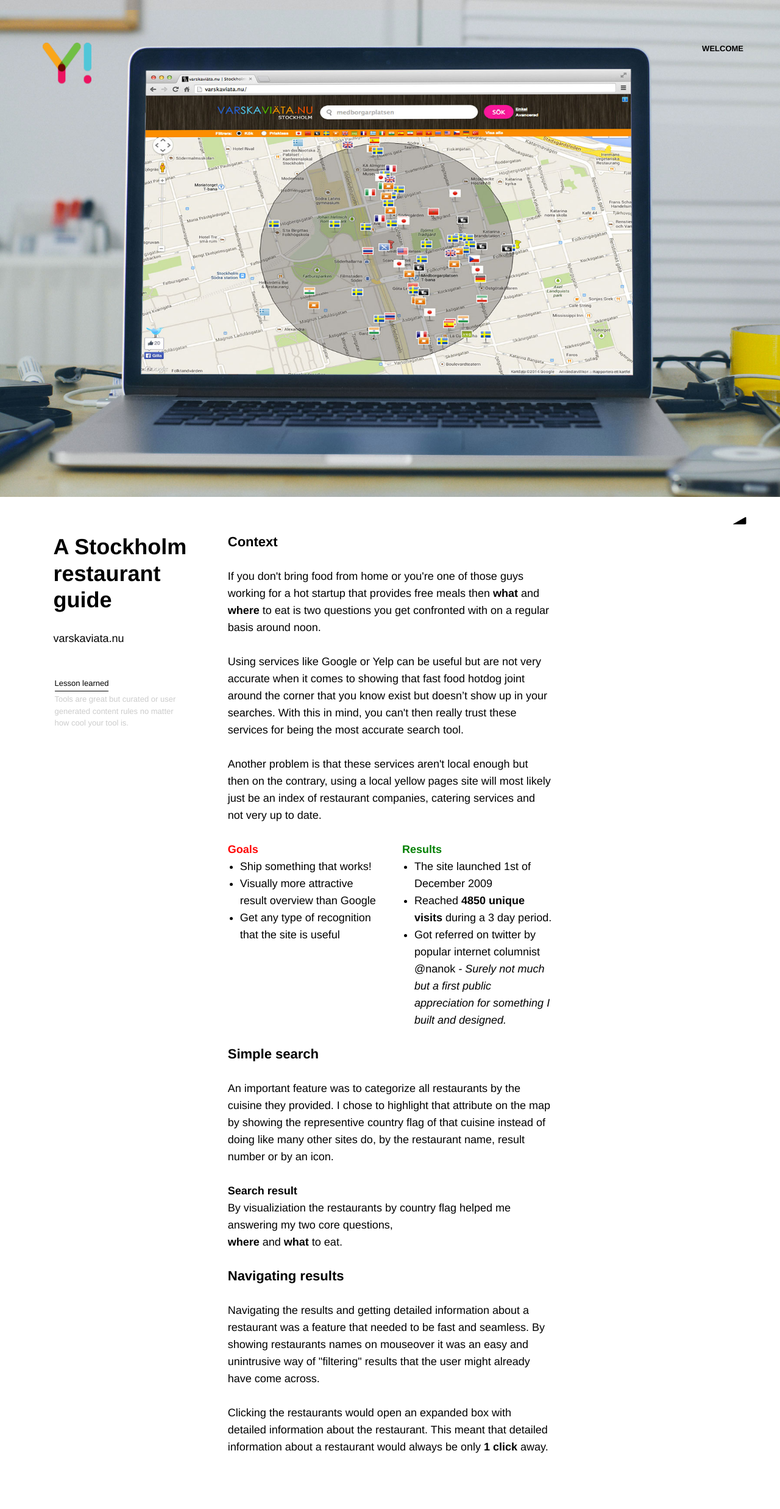
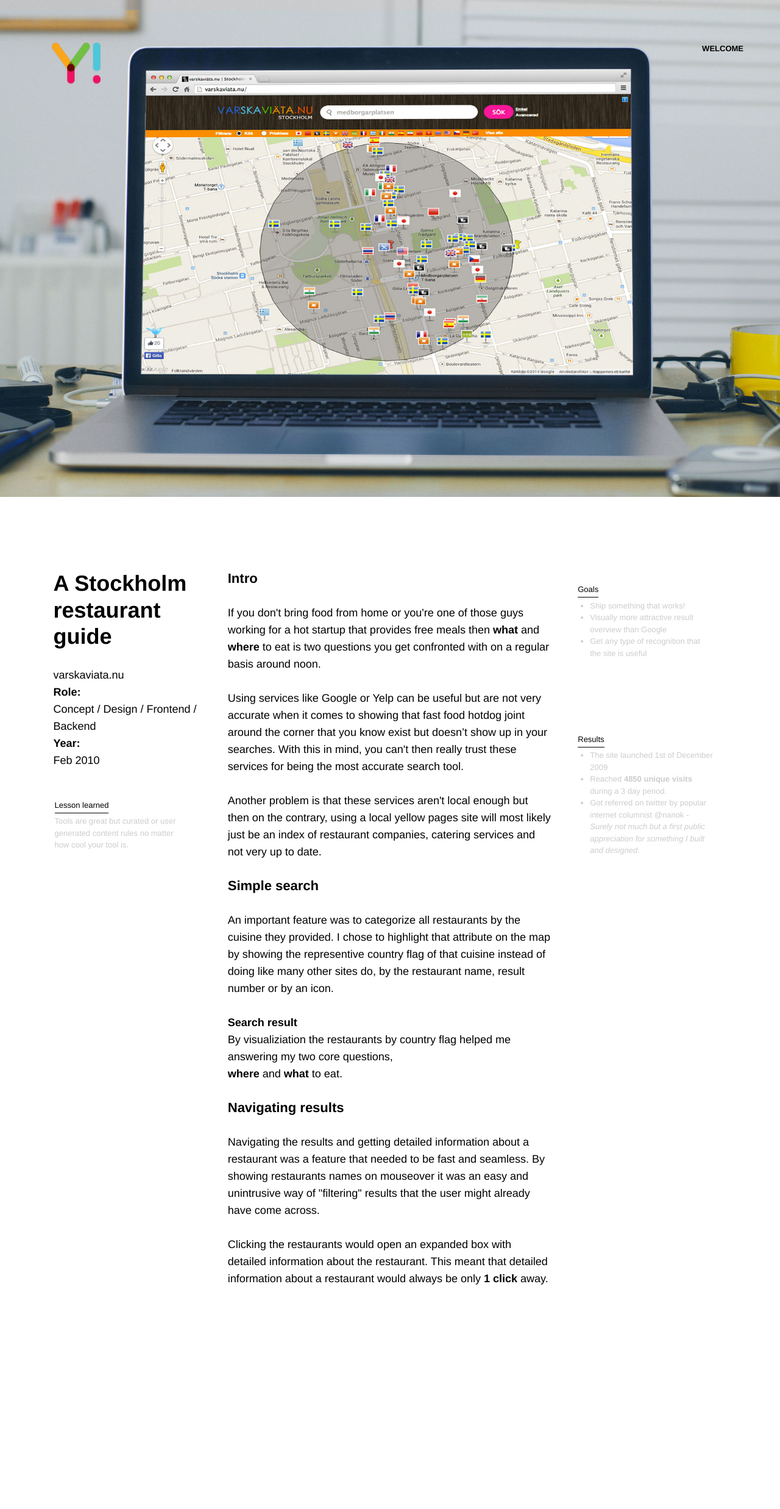
Before and after one commit to moppedisco/blog, a Jekyll site: the page built from varskaviata/index.html, in a window 1280 px wide. Shown: the whole page at 61% size. Built offline with Jekyll 4.4.1, drawn with Linux system fonts in a browser that asks for light colours; nearby versions of some CDN libraries; library files that are not in the unit come from our copies; Markdown is read by kramdown in place of the engine named in the settings; after the commit the page ends 2259 px from its top, so only the background shows below that.

Commit message:
more text on homepage and small layout changes.

```diff
--- a/css/style.css
+++ b/css/style.css
@@ -1315,8 +1315,17 @@ Created:    2012-04-11
 /* ======================================================================================== */
 /* ======================================================================================== */
 /* DEFAULTS */
+.meta {
+  margin-left: 0;
+  list-style: none;
+  margin-bottom: 28px;
+  margin-bottom: 1.5555555555555556rem;
+}
 .ul-inline {
   margin-left: 20px;
+}
+.divider {
+  text-align: center;
 }
 @font-face {
   font-family: 'entypo';
@@ -1335,7 +1344,7 @@ Created:    2012-04-11
 .logo {
   position: fixed;
   top: 70px;
-  left: 70px;
+  left: 85px;
   transform: none;
   z-index: 10;
   width: 80px;
@@ -1361,7 +1370,7 @@ Created:    2012-04-11
   margin: 0;
 }
 .page-section {
-  padding: 60px 0;
+  padding: 120px 0;
 }
 .page-section__inner {
   max-width: 1105px;
@@ -1370,13 +1379,11 @@ Created:    2012-04-11
   position: relative;
 }
 .page-section__name {
-  font-size: 18px;
-  font-size: 1rem;
+  font-size: 36px;
+  font-size: 2rem;
   line-height: 1.5555555555555556;
   font-family: 'Helvetica Neue', Helvetica, Arial, sans-serif;
-  color: orange;
-  margin-bottom: 56px;
-  margin-bottom: 3.111111111111111rem;
+  line-height: 100%;
 }
 .page-section--loading {
   display: none;
@@ -1416,17 +1423,13 @@ Created:    2012-04-11
 }
 .page-section--intro {
   padding-top: 120px;
-  min-height: 630px;
-}
-.page-section--intro .page-section__inner {
-  position: static;
 }
 .intro-section__title {
   font-size: 40px;
   font-size: 2.2222222222222223rem;
   line-height: 1.4;
-  margin-bottom: 56px;
-  margin-bottom: 3.111111111111111rem;
+  margin-bottom: 140px;
+  margin-bottom: 7.777777777777778rem;
   opacity: 1;
   transform: translateY(70px);
   width: 66%;
@@ -1475,10 +1478,9 @@ Created:    2012-04-11
 }
 .content-box--intro {
   margin-left: -20px;
-  width: 220px;
-  position: absolute;
-  top: 130px;
-  right: 230px;
+  width: 504px;
+  margin-left: 30%;
+  margin-bottom: 0;
 }
 .content-box--intro .content-box__title {
   font-weight: normal;
@@ -1499,11 +1501,7 @@ Created:    2012-04-11
 }
 .content-box--quote {
   margin-left: -20px;
-  width: 254px;
-  position: absolute;
-  bottom: 20px;
-  left: 30%;
-  margin: 0;
+  width: 220px;
 }
 .content-box--quote .content-box__title {
   font-weight: normal;
@@ -1577,6 +1575,7 @@ Created:    2012-04-11
   -webkit-transform: translate3d(0, 0, 0);
 }
 .site-foot {
+  display: none;
   position: fixed;
   bottom: 20px;
   right: 60px;
--- a/varskaviata/index.html
+++ b/varskaviata/index.html
@@ -8,9 +8,11 @@ title: Projects - A Stockholm restaurant guide, varskaviata.nu
 		<div class="row">
 			<div class="unit size1of4">
 				<h1 style="line-height: 120%;">A Stockholm restaurant guide</h1>
-				<p>
-					<a class="link_highlight" href="http://varskaviata.nu" target="_blank">varskaviata.nu</a><br>
-				</p>
+				<ul class="meta">
+					<li><a class="link_highlight" href="http://varskaviata.nu" target="_blank">varskaviata.nu</a><br></li>
+					<li><b>Role:</b> <br>Concept / Design / Frontend / Backend</li>
+					<li><b>Year:</b> <br>Feb 2010</li>
+				</ul>
 				<div class="content-box content-box--hiddenText">
 					<h3 class="content-box__title"><u>Lesson learned</u></h3>
 					<div class="content-box__more">
@@ -21,29 +23,11 @@ title: Projects - A Stockholm restaurant guide, varskaviata.nu
 				</div>
 			</div>
 			<div class="unit size1of2">
-				<h2>Context</h2>
+				<h2>Intro</h2>
 				<p>If you don't bring food from home or you're one of those guys working for a hot startup that provides free meals then <b>what</b> and <b>where</b> to eat is two questions you get confronted with on a regular basis around noon. </p>
 
 				<p>Using services like Google or Yelp can be useful but are not very accurate when it comes to showing that fast food hotdog joint around the corner that you know exist but doesn’t show up in your searches. With this in mind, you can't then really trust these services for being the most accurate search tool.</p>
 				<p>Another problem is that these services aren't local enough but then on the contrary, using a local yellow pages site will most likely just be an index of restaurant companies, catering services and not very up to date.</p>
-				<div class="row">
-					<div class="unit size1of2">
-						<b style="color:red;">Goals</b>
-						<ul class="ul-inline">
-							<li>Ship something that works!</li>
-							<li>Visually more attractive result overview than Google</li>
-							<li>Get any type of recognition that the site is useful</li>
-						</ul>
-					</div>
-					<div class="unit size1of2">
-						<b style="color:green;">Results</b>
-						<ul class="ul-inline">
-							<li>The site launched 1st of December 2009</li>
-							<li>Reached <b>4850 unique visits</b> during a 3 day period.</li>
-							<li>Got referred on twitter by popular internet columnist <a target="_blank" href="https://twitter.com/nanok/status/6265178319">@nanok</a> <i>- Surely not much but a first public appreciation for something I built and designed. </i></li>
-						</ul>
-					</div>
-				</div>
 				<h2>Simple search</h2>
 				<p>An important feature was to categorize all restaurants by the cuisine they provided. I chose to highlight that attribute on the map by showing the representive country flag of that cuisine instead of doing like many other sites do, by the restaurant name, result number or by an icon. </p>
 
@@ -52,11 +36,32 @@ title: Projects - A Stockholm restaurant guide, varskaviata.nu
 
 				<h2>Navigating results</h2>
 				<p>Navigating the results and getting detailed information about a restaurant was a feature that needed to be fast and seamless. By showing restaurants names on mouseover it was an easy and unintrusive way of "filtering" results that the user might already have come across. <p>Clicking the restaurants would open an expanded box with detailed information about the restaurant. This meant that detailed information about a restaurant would always be only <b>1 click</b> away.</p>
-
-<!-- 				<h3>Detailed information</h3>
-				<p>Detailed information always only 1 click away</p>
- -->
-				<!-- <img src="/images/varskaviata-click2.gif" class="img-resp" alt="Navigating restaurants"> -->
+			</div>
+			<div class="unit size1of4">
+				<div class="content-box content-box--hiddenText">
+					<h3 class="content-box__title"><u>Goals</u></h3>
+					<div class="content-box__more">
+						<div class="content-box__desc">
+							<ul class="ul-inline">
+								<li>Ship something that works!</li>
+								<li>Visually more attractive result overview than Google</li>
+								<li>Get any type of recognition that the site is useful</li>
+							</ul>
+						</div>
+					</div>
+				</div>
+				<div class="content-box content-box--hiddenText">
+					<h3 class="content-box__title"><u>Results</u></h3>
+					<div class="content-box__more">
+						<div class="content-box__desc">
+							<ul class="ul-inline">
+								<li>The site launched 1st of December 2009</li>
+								<li>Reached <b>4850 unique visits</b> during a 3 day period.</li>
+								<li>Got referred on twitter by popular internet columnist <a target="_blank" href="https://twitter.com/nanok/status/6265178319">@nanok</a> <i>- Surely not much but a first public appreciation for something I built and designed. </i></li>
+							</ul>
+						</div>
+					</div>
+				</div>
 			</div>
 		</div>
 	</div>
```
Also changed, not shown: css/style.less (+22 -20 lines), index.html (+51 -35 lines), zuri-kino/index.html (+23 -12 lines).
